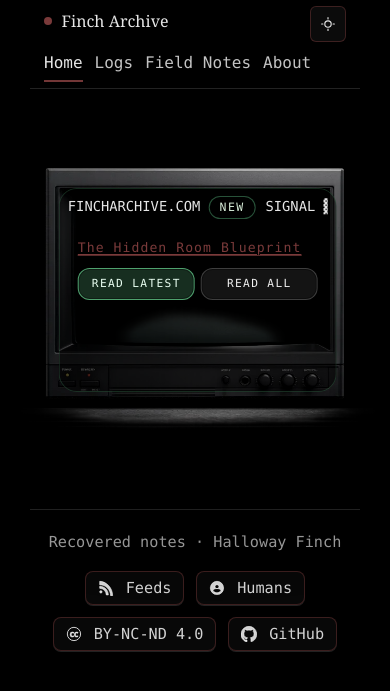
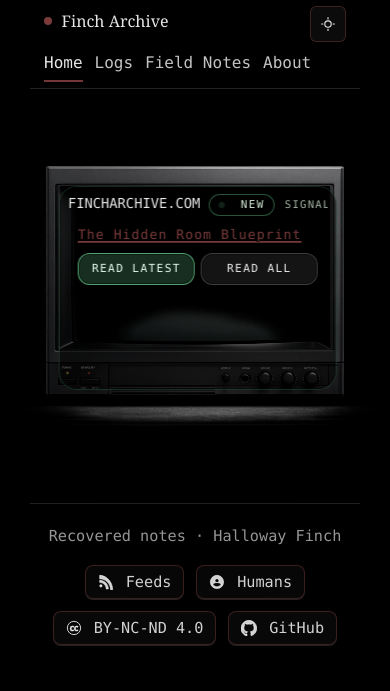
Before and after one commit to HallowayFinch/fincharchive.com, a Jekyll site: the page built from index.html, in a window 390 px wide. Shown: the top 691 px of the page. Built offline with Jekyll 4.4.1, drawn with Linux system fonts in a browser that asks for light colours.

Commit message:
Update style.css

```diff
--- a/assets/css/style.css
+++ b/assets/css/style.css
@@ -2289,7 +2289,7 @@ html {
    - No horizontal scroll on mobile
    - CRT uses the viewport on mobile (not the container width)
    - Mobile has a dedicated compact UI (buttons always visible)
-   - Mobile header supports: Brand + NEW pill + SIGNAL bar (breathing)
+   - Mobile header: brand + pill + signal bar (animated)
    ====================================== */
 
 /* Prevent accidental horizontal scrolling */
@@ -2394,7 +2394,6 @@ html, body { overflow-x: hidden; }
 .finch-active__pill{
   display: inline-flex;
   align-items: center;
-  gap: 8px;
   padding: 3px 10px;
   border-radius: 999px;
   border: 1px solid rgba(126,255,176,.32);
@@ -2405,16 +2404,6 @@ html, body { overflow-x: hidden; }
   text-transform: uppercase;
 }
 
-/* Default LED (desktop/general) – safe if reused elsewhere */
-.finch-led{
-  width: 10px;
-  height: 10px;
-  border-radius: 999px;
-  display: inline-block;
-  background: rgba(160, 210, 255, 0.95);
-  box-shadow: 0 0 0 1px rgba(0,0,0,0.55) inset, 0 0 12px rgba(160,210,255,0.35);
-}
-
 .finch-active__title{
   margin: 0 0 8px;
   font-size: clamp(1.0rem, 1.8vw, 1.28rem);
@@ -2451,6 +2440,10 @@ html, body { overflow-x: hidden; }
   grid-template-columns: 1fr 1fr;
   gap: 10px;
   margin-top: 10px;
+}
+
+.finch-homeui__actions--mobile{
+  grid-template-columns: 1fr 1fr;
 }
 
 .finch-screen__btn{
@@ -2506,11 +2499,16 @@ html, body { overflow-x: hidden; }
   border-bottom-color: rgba(255,170,170,.55);
 }
 
+/* ======================================
+   Responsive: MOBILE — single source of truth
+   ====================================== */
 
 /* =====================================================================
    MOBILE CRT LAYOUT — single source of truth
-   (Restored so you can search for this block again.)
+   Goal: keep desktop unchanged, and make the CRT feel "full size" on phones
+   while keeping the terminal content clipped to the visible screen.
    ===================================================================== */
+
 @media (max-width: 980px){
   /* overall vertical spacing (mobile only) */
   .finch-home{
@@ -2518,7 +2516,7 @@ html, body { overflow-x: hidden; }
     margin-left: calc(50% - 50vw);
     margin-right: calc(50% - 50vw);
     margin-top: 0;
-    padding: 10px 0 18px;
+    padding: 8px 0 14px;
   }
 
   /* CRT: slightly wider than viewport, truly centered */
@@ -2559,15 +2557,14 @@ html, body { overflow-x: hidden; }
   .finch-homeui__desktop{ display: none; }
   .finch-homeui__mobile{ display: block; }
 
-  /* tighten mobile content */
+  /* tighten mobile terminal padding a touch */
   .finch-screen--home{
     padding: 8px 9px 10px;
     font-size: 0.86rem;
     line-height: 1.30;
   }
 
-  /* Header variants: show mobile header, hide desktop header */
-  .finch-screen__headline--desktop{ display: none; }
+  /* Header variants: show FINCHARCHIVE.COM on mobile, keep desktop header intact */
   .finch-screen__headline--mobile{
     display: flex;
     align-items: center;
@@ -2576,108 +2573,101 @@ html, body { overflow-x: hidden; }
     white-space: nowrap;
     overflow: hidden;
   }
-
-  /* If your HTML uses these wrappers, this will layout perfectly:
-     <span class="finch-mobile-brand">FINCHARCHIVE.COM</span>
-     <span class="finch-mobile-right"> ... </span>
-  */
-  .finch-mobile-brand{
+  .finch-screen__headline--desktop{ display: none; }
+
+  /* Brand truncation safety */
+  .finch-mobilebar__brand{
     min-width: 0;
     overflow: hidden;
     text-overflow: ellipsis;
     letter-spacing: 0.06em;
   }
-  .finch-mobile-right{
-    display: inline-flex;
-    align-items: center;
-    gap: 10px;
+
+  /* Mobile pill in header (compact) + LED via pseudo-element */
+  .finch-active__pill--mobile{
     flex: 0 0 auto;
-  }
-
-  /* Pill in header (more compact) */
-  .finch-active__pill--mobilehead{
     padding: 3px 9px;
     font-size: 0.68rem;
     letter-spacing: 0.14em;
-  }
-
-  /* Mobile LED: green + BLINK (overrides the default blue LED above) */
-  .finch-active__pill--mobilehead .finch-led{
+    gap: 8px;
+    position: relative;
+  }
+
+  .finch-active__pill--mobile::before{
+    content: "";
     width: 6px;
     height: 6px;
+    border-radius: 999px;
     background: rgba(126,255,176,.92);
     box-shadow: 0 0 10px rgba(126,255,176,.35), 0 0 2px rgba(126,255,176,.55);
+    margin-right: 8px;
+    display: inline-block;
+    vertical-align: middle;
     animation: finchLedBlink 1.35s steps(1,end) infinite;
-  }
+    opacity: .25;
+  }
+
   @keyframes finchLedBlink{
-    0%, 76% { opacity: .18; }
-    77%, 86% { opacity: 1; }
+    0%, 78% { opacity: .15; }
+    79%, 86% { opacity: 1; }
     87%, 100% { opacity: .25; }
   }
 
-  /* SIGNAL bar (mobile only) */
-  .finch-signal{
+  /* SIGNAL bar (breathing) */
+  .finch-mobilesignal{
+    flex: 0 0 auto;
     display: inline-flex;
     align-items: center;
-    gap: 8px;
+    gap: 6px;
+    font-size: 0.66rem;
     letter-spacing: 0.12em;
-    text-transform: uppercase;
-    font-size: 0.68rem;
-    color: rgba(232,255,233,0.78);
-  }
-
-  .finch-signal__bar{
-    width: 64px;
+    color: rgba(232,255,233,0.70);
+  }
+
+  .finch-mobilesignal__bar{
+    width: 56px;
     height: 8px;
     border-radius: 999px;
-    background: rgba(255,255,255,.10);
-    border: 1px solid rgba(255,255,255,.16);
+    border: 1px solid rgba(126,255,176,.22);
+    background: rgba(0,0,0,.25);
+    box-shadow: inset 0 0 0 1px rgba(0,0,0,.35);
     overflow: hidden;
-    box-shadow: inset 0 0 0 1px rgba(0,0,0,.25);
-  }
-
-  .finch-signal__fill{
+    position: relative;
+  }
+
+  .finch-mobilesignal__fill{
     display: block;
     height: 100%;
-    width: var(--signal, 82%);
-    border-radius: 999px;
-    background: rgba(126,255,176,.55);
-    box-shadow: 0 0 10px rgba(126,255,176,.20);
+    width: 82%; /* matches the 82% text */
+    background: linear-gradient(90deg, rgba(126,255,176,.55), rgba(126,255,176,.18));
+    box-shadow: 0 0 10px rgba(126,255,176,.18);
     animation: finchSignalBreathe 2.8s ease-in-out infinite;
     transform-origin: left center;
   }
 
-  .finch-signal__pct{
-    font-variant-numeric: tabular-nums;
-    color: rgba(126,255,176,.92);
-  }
-
   @keyframes finchSignalBreathe{
-    0%, 100% { opacity: .55; filter: brightness(0.95); }
-    50% { opacity: 1; filter: brightness(1.15); }
-  }
-
-  /* Mobile UI spacing */
-  .finch-homeui__mobile .finch-homeui__top{
-    margin-bottom: 6px;
-  }
-
-  /* Add space between title link and buttons (mobile only) */
-  .finch-homeui__mobile .finch-activity__line--mobile-latest{
-    margin-top: 10px;
-    margin-bottom: 12px; /* <-- this is the “touch more space” */
+    0%, 100% { filter: brightness(0.85); opacity: .70; transform: scaleX(0.985); }
+    50%      { filter: brightness(1.10); opacity: .95; transform: scaleX(1.015); }
+  }
+
+  /* Respect reduced motion */
+  @media (prefers-reduced-motion: reduce){
+    .finch-active__pill--mobile::before,
+    .finch-mobilesignal__fill{ animation: none !important; }
+  }
+
+  /* Add a touch more space between title link and buttons (mobile only) */
+  .finch-activity__line--mobile-latest{
+    margin-bottom: 10px;
   }
 
   /* Mobile buttons: smaller + tighter */
-  .finch-homeui__mobile .finch-homeui__actions{
-    display: grid;
-    grid-template-columns: 1fr 1fr;
+  .finch-homeui__actions--mobile{
     gap: 6px;
-    margin-top: 0; /* spacing is handled above now */
+    margin-top: 0; /* spacing handled by the title link margin-bottom */
   }
 
   .finch-homeui__mobile .finch-screen__btn{
-    width: auto;
     min-height: 32px;
     padding: 6px 8px;
     font-size: 0.70rem;
```
